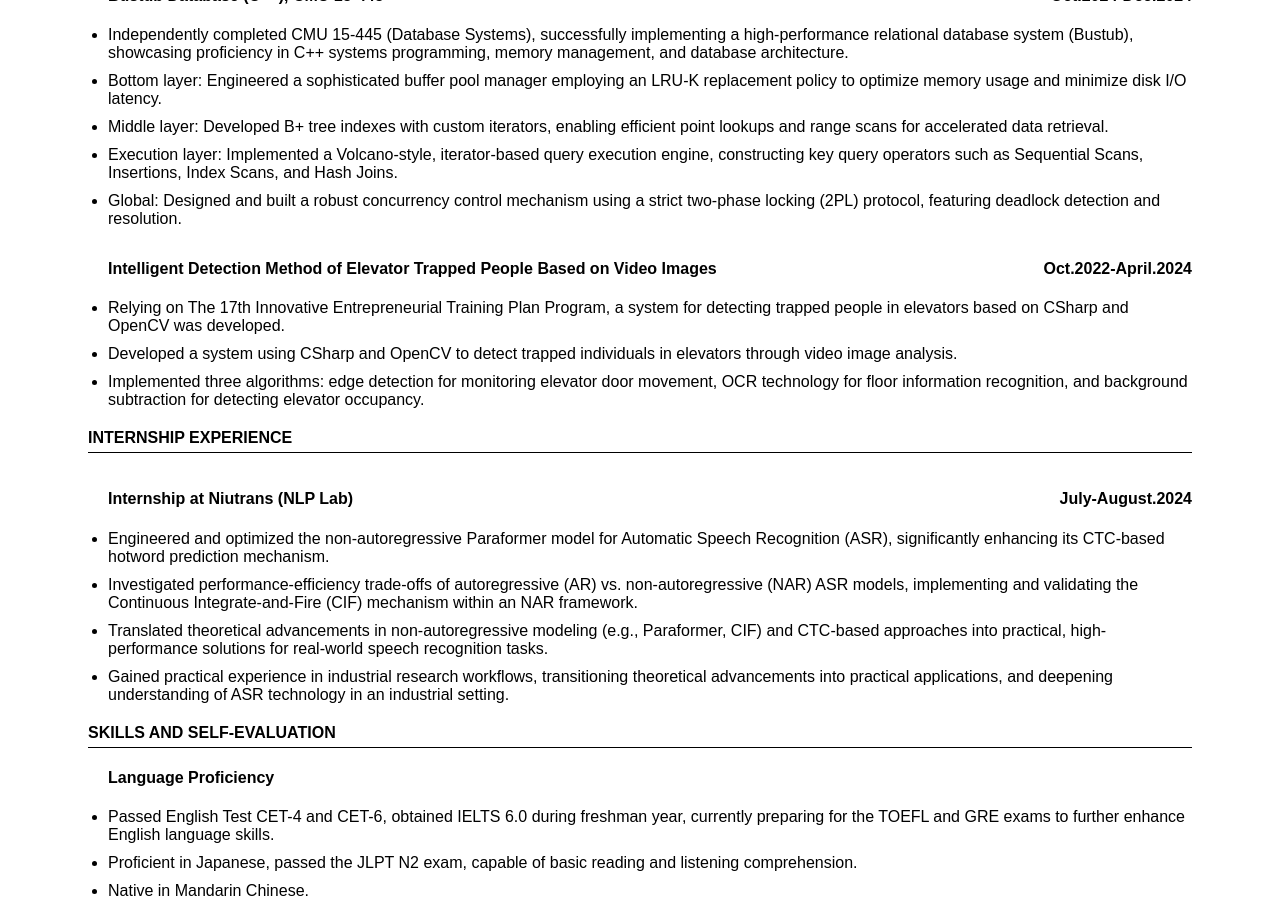
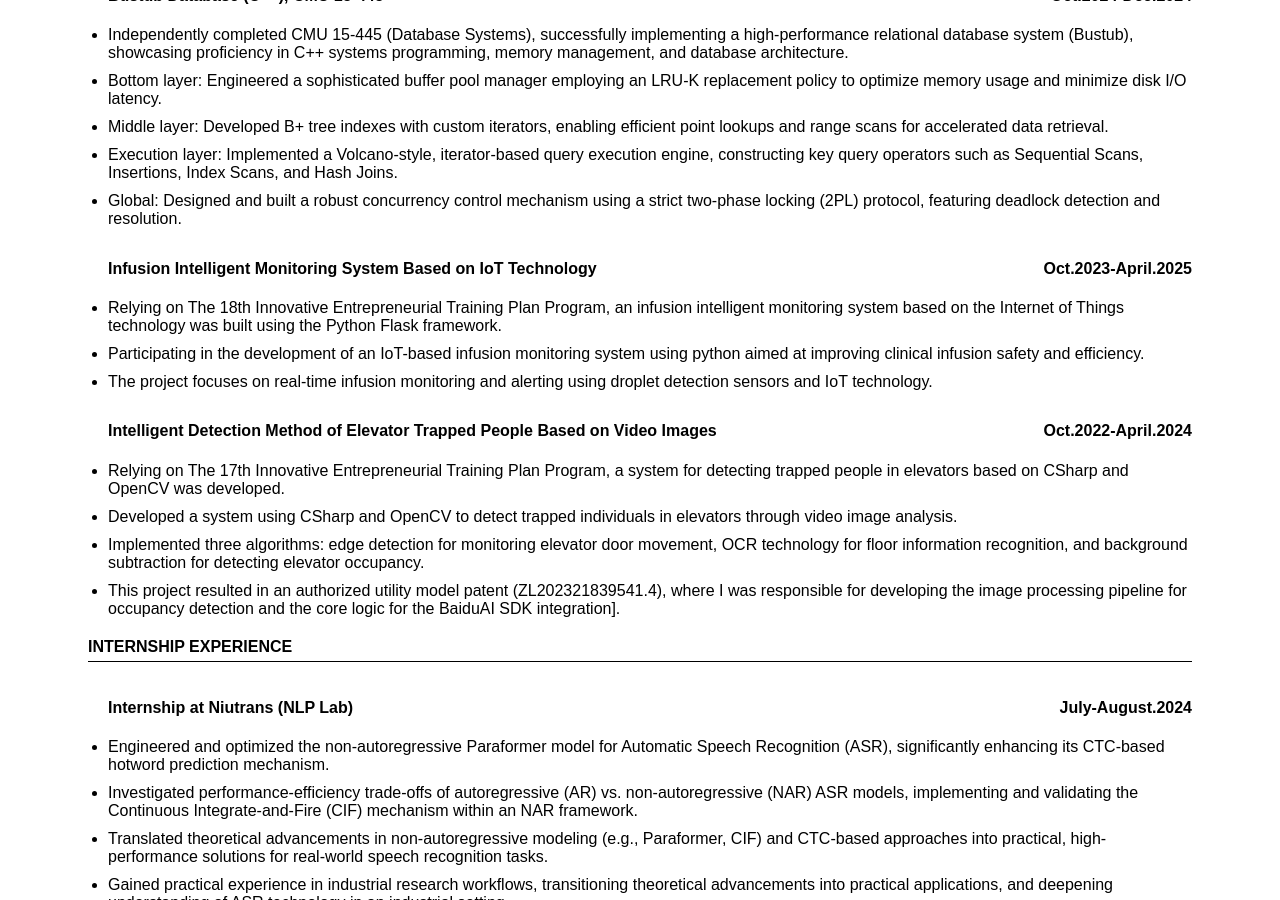
Before and after one commit to Miki-Riako/adjmatrix-page, a Jekyll site: the page built from pages/cv.html, in a window 1280 px wide and 900 px high, scrolled down 631 px. Built offline with Jekyll 4.4.1, drawn with Linux system fonts in a browser that asks for light colours.

Commit message:
update cv

```diff
--- a/_layouts/cv.html
+++ b/_layouts/cv.html
@@ -45,13 +45,13 @@
       <li>Middle layer: Developed B+ tree indexes with custom iterators, enabling efficient point lookups and range scans for accelerated data retrieval.</li>
       <li>Execution layer: Implemented a Volcano-style, iterator-based query execution engine, constructing key query operators such as Sequential Scans, Insertions, Index Scans, and Hash Joins.</li>
       <li>Global: Designed and built a robust concurrency control mechanism using a strict two-phase locking (2PL) protocol, featuring deadlock detection and resolution.</li>
-    <!-- <div class="project">
+    <div class="project">
       <h4 class="project-name">Infusion Intelligent Monitoring System Based on IoT Technology</h4>
       <div class="project-date">Oct.2023-April.2025</div>
     </div>
     <li>Relying on The 18th Innovative Entrepreneurial Training Plan Program, an infusion intelligent monitoring system based on the Internet of Things technology was built using the Python Flask framework.</li>
     <li>Participating in the development of an IoT-based infusion monitoring system using python aimed at improving clinical infusion safety and efficiency.</li>
-    <li>The project focuses on real-time infusion monitoring and alerting using droplet detection sensors and IoT technology.</li> -->
+    <li>The project focuses on real-time infusion monitoring and alerting using droplet detection sensors and IoT technology.</li>
     <div class="project">
       <h4 class="project-name">Intelligent Detection Method of Elevator Trapped People Based on Video Images</h4>
       <div class="project-date">Oct.2022-April.2024</div>
@@ -59,7 +59,7 @@
       <li>Relying on The 17th Innovative Entrepreneurial Training Plan Program, a system for detecting trapped people in elevators based on CSharp and OpenCV was developed.</li>
       <li>Developed a system using CSharp and OpenCV to detect trapped individuals in elevators through video image analysis.</li>
       <li>Implemented three algorithms: edge detection for monitoring elevator door movement, OCR technology for floor information recognition, and background subtraction for detecting elevator occupancy.</li>
-    <!-- <li>This project resulted in an authorized utility model patent (ZL202321839541.4), where I was responsible for developing the image processing pipeline for occupancy detection and the core logic for the BaiduAI SDK integration].</li> -->
+      <li>This project resulted in an authorized utility model patent (ZL202321839541.4), where I was responsible for developing the image processing pipeline for occupancy detection and the core logic for the BaiduAI SDK integration].</li>
   </ul>
 
   <div class="section-title bold">INTERNSHIP EXPERIENCE</div>
```
